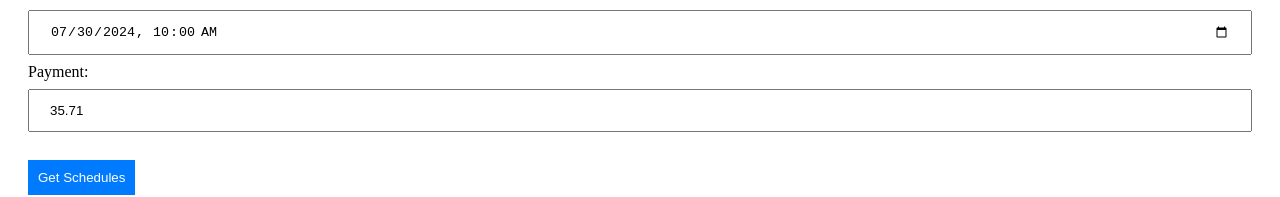
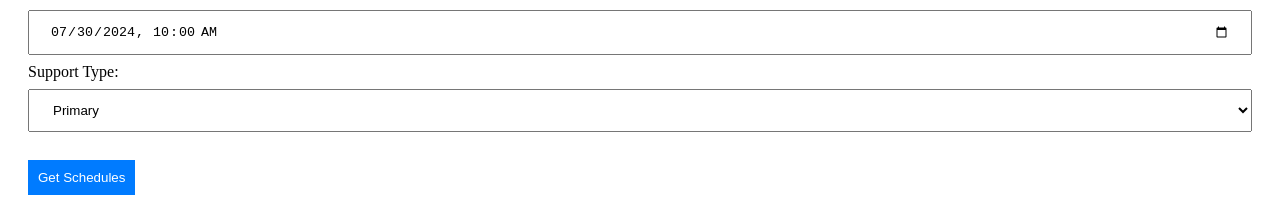
Before and after one commit to karimasalam/pd_schedule, an Angular app: page / in a window 1280 px wide. Shown: the part 344-541 px from the top of the page. Built offline with nearby package versions, Linux system fonts and the light colour scheme.

Commit message:
refactored

```diff
--- a/src/app/app.component.css
+++ b/src/app/app.component.css
@@ -29,3 +29,10 @@ table {
     margin: 8px 0;
     box-sizing: border-box;
   }
+
+  select {
+    width: 100%;
+    padding: 12px 20px;
+    margin: 8px 0;
+    box-sizing: border-box;
+  }
--- a/src/app/app.component.html
+++ b/src/app/app.component.html
@@ -21,8 +21,12 @@
     <input type="datetime-local" id="toDate" [(ngModel)]="toDate" />
   </div>
   <div>
-    <label for="payment">Payment:</label>
-    <input type="text" id="payment" [(ngModel)]="payment" placeholder="Enter Payment Amount" />
+    <label for="payment">Support Type:</label>
+    <select [(ngModel)]="payment" placeholder="Select Payment Amount">
+      <option value="35.71">Primary</option>
+      <option value="17.86">Seconday</option>
+
+    </select>
   </div>
 
 
@@ -31,7 +35,7 @@
 
   <div *ngIf="isLoading">Loading...</div>
 
-   <table *ngIf="this.schedules">
+  <table *ngIf="this.schedules">
     <thead>
       <tr>
         <th>Start Time</th>
--- a/src/app/app.component.ts
+++ b/src/app/app.component.ts
@@ -1,7 +1,7 @@
 import { Component } from '@angular/core';
 import { ScheduleService } from './schedule.service';
 import * as XLSX from 'xlsx';
-import { RenderedScheduleEntry } from '../interfaces/schedule';
+import { RenderedScheduleEntry } from './interfaces/schedule';
 import { getWeekNumber } from './utilities';
 
 
@@ -15,7 +15,7 @@ export class AppComponent {
   fromDate: string = '2024-07-01T10:00';
   toDate: string = '2024-07-30T10:00';
   id: string = '';
-  schedules?: RenderedScheduleEntry [];
+  schedules?: RenderedScheduleEntry[];
   isLoading: boolean = false;
   payment: string = "35.71";
 
@@ -28,7 +28,6 @@ export class AppComponent {
         next: (data) => {
           this.schedules = data.schedule.final_schedule.rendered_schedule_entries;
           this.isLoading = false;
-          console.log(data);
           console.log(this.schedules);
         },
         error: (err) => {
@@ -39,16 +38,14 @@ export class AppComponent {
   }
 
   exportToExcel(): void {
-    if(this.schedules){
+    if (this.schedules) {
 
       var arr: any[] = [];
       this.schedules.forEach(schedule => {
         var startdate = new Date(schedule.start);
-      console.log(startdate);
         var enddate = new Date(schedule.end);
 
-      while(enddate > startdate)
-      {
+        while (enddate > startdate) {
           arr.push({
             Date: startdate.toDateString(),
             Name: schedule.user.summary,
@@ -60,8 +57,7 @@ export class AppComponent {
 
         }
       });
-    console.log(arr);
-      const ws: XLSX.WorkSheet = XLSX.utils.json_to_sheet(arr  );
+      const ws: XLSX.WorkSheet = XLSX.utils.json_to_sheet(arr);
       const wb: XLSX.WorkBook = XLSX.utils.book_new();
       XLSX.utils.book_append_sheet(wb, ws, 'Schedules');
 
```
Also changed, not shown: src/app/interfaces/schedule.ts (renamed from src/interfaces/schedule.ts). Lines whose indentation alone changed are shown as unchanged.
